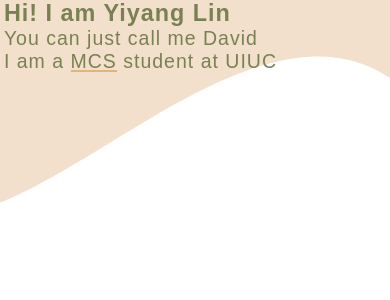
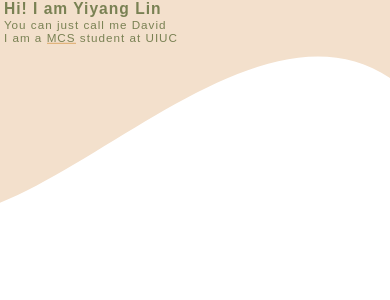
Before and after one commit to yiyanglin98/personal-website, a React (Create React App) app: page / in a window 390 px wide. Shown: the top 300 px of the page. Built offline with nearby package versions, Linux system fonts and the light colour scheme; the HTML template or start-up script is replaced by a standard one.

Commit message:
responsiveness fix

```diff
--- a/src/App.css
+++ b/src/App.css
@@ -29,12 +29,12 @@
   animation-fill-mode: forwards;
 }
 
-@media screen and (max-width: 600px) {
+@media screen and (max-width: 550) {
   h1 {
-    font-size: 6vw;
+    font-size: 10vw;
   }
   h2 {
-    font-size: 5vw;
+    font-size: 8vw;
   }
 }
 
```
